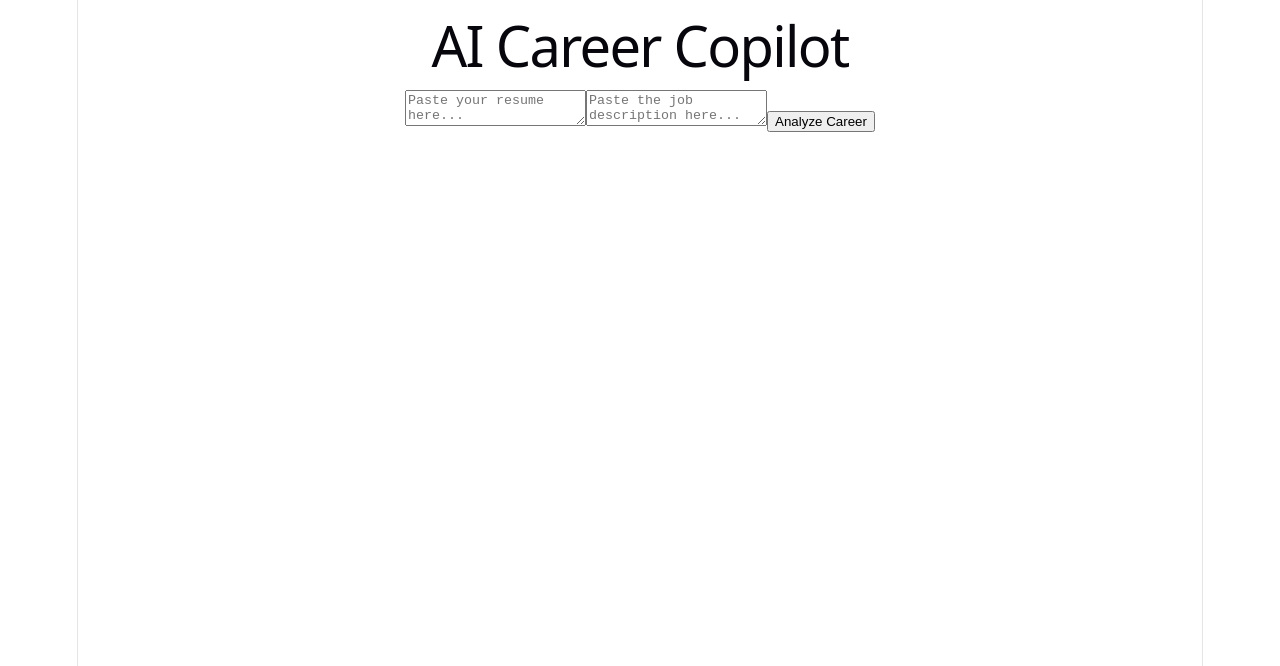
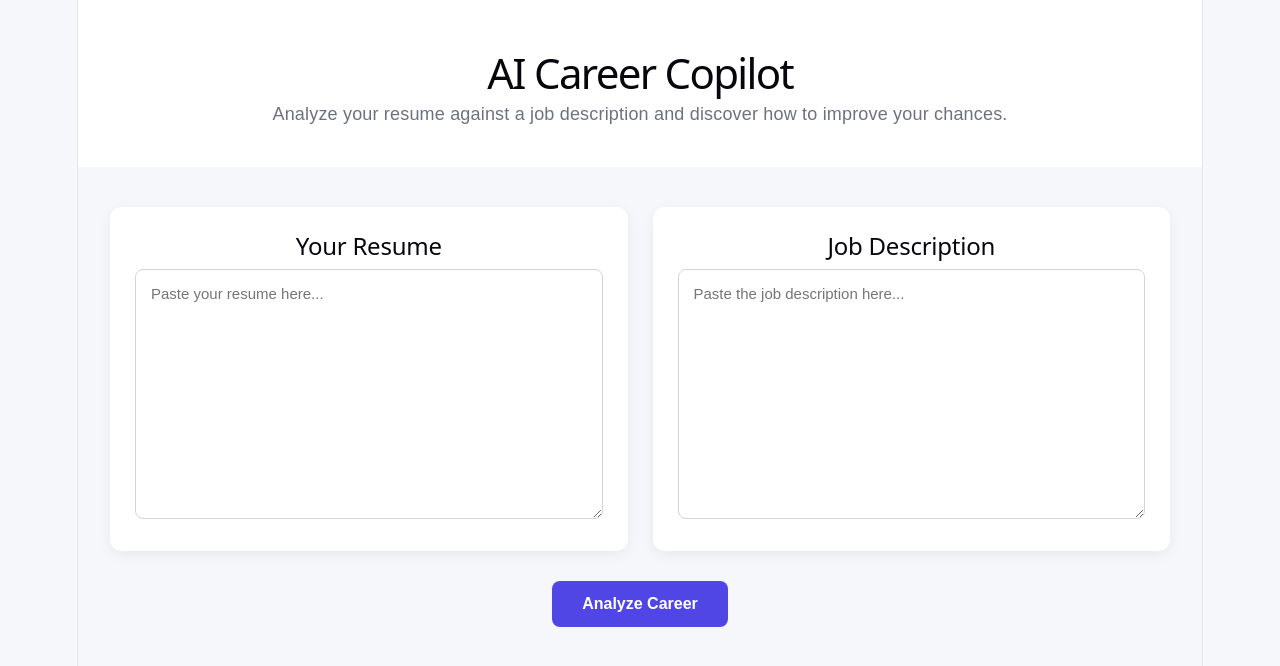
Before and after one commit to Niyatii14/ai-career-copilot, a React (Vite) app in the folder client/: page / in a window 1280 px wide. Shown: the top 666 px of the page. Built offline with nearby package versions, Linux system fonts and the light colour scheme.

Commit message:
feat: build career analysis dashboard UI

```diff
--- a/client/src/App.css
+++ b/client/src/App.css
@@ -1,184 +1,131 @@
-.counter {
-  font-size: 16px;
-  padding: 5px 10px;
-  border-radius: 5px;
-  color: var(--accent);
-  background: var(--accent-bg);
-  border: 2px solid transparent;
-  transition: border-color 0.3s;
-  margin-bottom: 24px;
+* {
+  box-sizing: border-box;
+}
 
-  &:hover {
-    border-color: var(--accent-border);
+body {
+  margin: 0;
+  font-family: Arial, sans-serif;
+  background: #f5f7fb;
+  color: #1f2937;
 }
-  &:focus-visible {
-    outline: 2px solid var(--accent);
-    outline-offset: 2px;
-  }
+
+.app {
+  min-height: 100vh;
 }
 
 .hero {
-  position: relative;
-
-  .base,
-  .framework,
-  .vite {
-    inset-inline: 0;
-    margin: 0 auto;
+  text-align: center;
+  padding: 60px 20px 40px;
+  background: white;
 }
 
-  .base {
-    width: 170px;
-    position: relative;
-    z-index: 0;
+.hero h1 {
+  margin: 0;
+  font-size: 42px;
 }
 
-  .framework,
-  .vite {
-    position: absolute;
+.hero p {
+  margin-top: 15px;
+  color: #6b7280;
+  font-size: 18px;
 }
 
-  .framework {
-    z-index: 1;
-    top: 34px;
-    height: 28px;
-    transform: perspective(2000px) rotateZ(300deg) rotateX(44deg) rotateY(39deg)
-      scale(1.4);
+.container {
+  max-width: 1100px;
+  margin: auto;
+  padding: 40px 20px;
 }
 
-  .vite {
-    z-index: 0;
-    top: 107px;
-    height: 26px;
-    width: auto;
-    transform: perspective(2000px) rotateZ(300deg) rotateX(40deg) rotateY(39deg)
-      scale(0.8);
+.input-section {
+  display: grid;
+  grid-template-columns: 1fr 1fr;
+  gap: 25px;
+}
+
+.input-card,
+.result-card {
+  background: white;
+  padding: 25px;
+  border-radius: 12px;
+  box-shadow: 0 4px 15px rgba(0, 0, 0, 0.06);
+}
+
+.input-card h2 {
+  margin-top: 0;
+}
+
+textarea {
+  width: 100%;
+  min-height: 250px;
+  resize: vertical;
+  padding: 15px;
+  border: 1px solid #d1d5db;
+  border-radius: 8px;
+  font-size: 15px;
+  font-family: inherit;
+}
+
+textarea:focus {
+  outline: none;
+  border-color: #6366f1;
+}
+
+.analyze-button {
+  display: block;
+  margin: 30px auto;
+  padding: 14px 30px;
+  border: none;
+  border-radius: 8px;
+  background: #4f46e5;
+  color: white;
+  font-size: 16px;
+  font-weight: bold;
+  cursor: pointer;
+}
+
+.analyze-button:hover {
+  background: #4338ca;
+}
+
+.analyze-button:disabled {
+  background: #9ca3af;
+  cursor: not-allowed;
+}
+
+.results {
+  margin-top: 50px;
+}
+
+.results > h2 {
+  text-align: center;
+  font-size: 30px;
+  margin-bottom: 25px;
+}
+
+.result-card {
+  margin-bottom: 20px;
+}
+
+.result-card h3 {
+  margin-top: 0;
+}
+
+.result-card li {
+  margin-bottom: 10px;
+  line-height: 1.5;
+}
+
+.error {
+  text-align: center;
+  color: #dc2626;
+}
+
+@media (max-width: 768px) {
+  .input-section {
+    grid-template-columns: 1fr;
+  }
+
+  .hero h1 {
+    font-size: 32px;
   }
 }
-
-#center {
-  display: flex;
-  flex-direction: column;
-  gap: 25px;
-  place-content: center;
-  place-items: center;
-  flex-grow: 1;
-
-  @media (max-width: 1024px) {
-    padding: 32px 20px 24px;
-    gap: 18px;
-  }
-}
-
-#next-steps {
-  display: flex;
-  border-top: 1px solid var(--border);
-  text-align: left;
-
-  & > div {
-    flex: 1 1 0;
-    padding: 32px;
-    @media (max-width: 1024px) {
-      padding: 24px 20px;
-    }
-  }
-
-  .icon {
-    margin-bottom: 16px;
-    width: 22px;
-    height: 22px;
-  }
-
-  @media (max-width: 1024px) {
-    flex-direction: column;
-    text-align: center;
-  }
-}
-
-#docs {
-  border-right: 1px solid var(--border);
-
-  @media (max-width: 1024px) {
-    border-right: none;
-    border-bottom: 1px solid var(--border);
-  }
-}
-
-#next-steps ul {
-  list-style: none;
-  padding: 0;
-  display: flex;
-  gap: 8px;
-  margin: 32px 0 0;
-
-  .logo {
-    height: 18px;
-  }
-
-  a {
-    color: var(--text-h);
-    font-size: 16px;
-    border-radius: 6px;
-    background: var(--social-bg);
-    display: flex;
-    padding: 6px 12px;
-    align-items: center;
-    gap: 8px;
-    text-decoration: none;
-    transition: box-shadow 0.3s;
-
-    &:hover {
-      box-shadow: var(--shadow);
-    }
-    .button-icon {
-      height: 18px;
-      width: 18px;
-    }
-  }
-
-  @media (max-width: 1024px) {
-    margin-top: 20px;
-    flex-wrap: wrap;
-    justify-content: center;
-
-    li {
-      flex: 1 1 calc(50% - 8px);
-    }
-
-    a {
-      width: 100%;
-      justify-content: center;
-      box-sizing: border-box;
-    }
-  }
-}
-
-#spacer {
-  height: 88px;
-  border-top: 1px solid var(--border);
-  @media (max-width: 1024px) {
-    height: 48px;
-  }
-}
-
-.ticks {
-  position: relative;
-  width: 100%;
-
-  &::before,
-  &::after {
-    content: '';
-    position: absolute;
-    top: -4.5px;
-    border: 5px solid transparent;
-  }
-
-  &::before {
-    left: 0;
-    border-left-color: var(--border);
-  }
-  &::after {
-    right: 0;
-    border-right-color: var(--border);
-  }
-}
--- a/client/src/App.jsx
+++ b/client/src/App.jsx
@@ -1,14 +1,22 @@
 import { useState } from "react";
+import "./App.css";
 
 function App() {
   const [resume, setResume] = useState("");
   const [jobDescription, setJobDescription] = useState("");
   const [result, setResult] = useState(null);
   const [loading, setLoading] = useState(false);
+  const [error, setError] = useState("");
 
   const analyzeCareer = async () => {
+    if (!resume.trim() || !jobDescription.trim()) {
+      setError("Please enter both your resume and job description.");
+      return;
+    }
+
     try {
       setLoading(true);
+      setError("");
       setResult(null);
 
       const response = await fetch(
@@ -25,41 +33,125 @@ function App() {
         }
       );
 
+      if (!response.ok) {
+        throw new Error("Failed to analyze career");
+      }
+
       const data = await response.json();
 
       setResult(data);
     } catch (error) {
-      console.error("Error:", error);
+      console.error(error);
+      setError("Something went wrong. Please try again.");
     } finally {
       setLoading(false);
     }
   };
 
   return (
-    <div>
+    <div className="app">
+      <header className="hero">
         <h1>AI Career Copilot</h1>
+
+        <p>
+          Analyze your resume against a job description
+          and discover how to improve your chances.
+        </p>
+      </header>
+
+      <main className="container">
+
+        <section className="input-section">
+
+          <div className="input-card">
+            <h2>Your Resume</h2>
 
             <textarea
               placeholder="Paste your resume here..."
               value={resume}
               onChange={(e) => setResume(e.target.value)}
             />
+          </div>
+
+          <div className="input-card">
+            <h2>Job Description</h2>
 
             <textarea
               placeholder="Paste the job description here..."
               value={jobDescription}
               onChange={(e) => setJobDescription(e.target.value)}
             />
+          </div>
 
-      <button onClick={analyzeCareer}>
+        </section>
+
+        <button
+          className="analyze-button"
+          onClick={analyzeCareer}
+          disabled={loading}
+        >
           {loading ? "Analyzing..." : "Analyze Career"}
         </button>
 
+        {error && (
+          <p className="error">
+            {error}
+          </p>
+        )}
+
         {result && (
-        <pre>
-          {JSON.stringify(result, null, 2)}
-        </pre>
+          <section className="results">
+
+            <h2>Career Analysis</h2>
+
+            <div className="result-card">
+              <h3>✓ Matching Skills</h3>
+
+              <ul>
+                {result.matching_skills?.map((skill, index) => (
+                  <li key={index}>{skill}</li>
+                ))}
+              </ul>
+            </div>
+
+            <div className="result-card">
+              <h3>⚠ Missing Skills</h3>
+
+              <ul>
+                {result.missing_skills?.map((skill, index) => (
+                  <li key={index}>{skill}</li>
+                ))}
+              </ul>
+            </div>
+
+            <div className="result-card">
+              <h3>📝 Resume Improvements</h3>
+
+              <ul>
+                {result.resume_improvements?.map(
+                  (improvement, index) => (
+                    <li key={index}>{improvement}</li>
+                  )
                 )}
+              </ul>
+            </div>
+
+            <div className="result-card">
+              <h3>🎯 Interview Questions</h3>
+
+              <ul>
+                {result.interview_questions?.map(
+                  (question, index) => (
+                    <li key={index}>{question}</li>
+                  )
+                )}
+              </ul>
+            </div>
+
+          </section>
+        )}
+
+      </main>
     </div>
   );
 }
```
Lines whose indentation alone changed are shown as unchanged.
